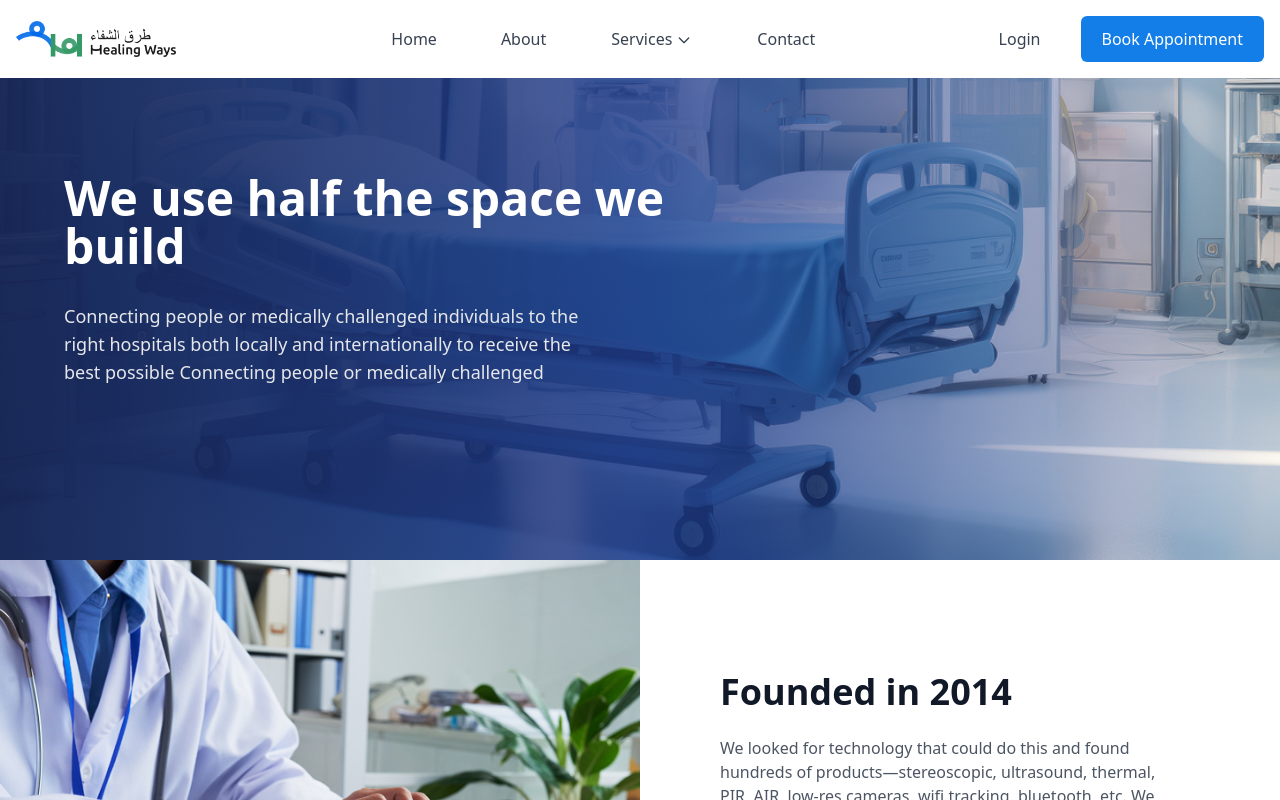
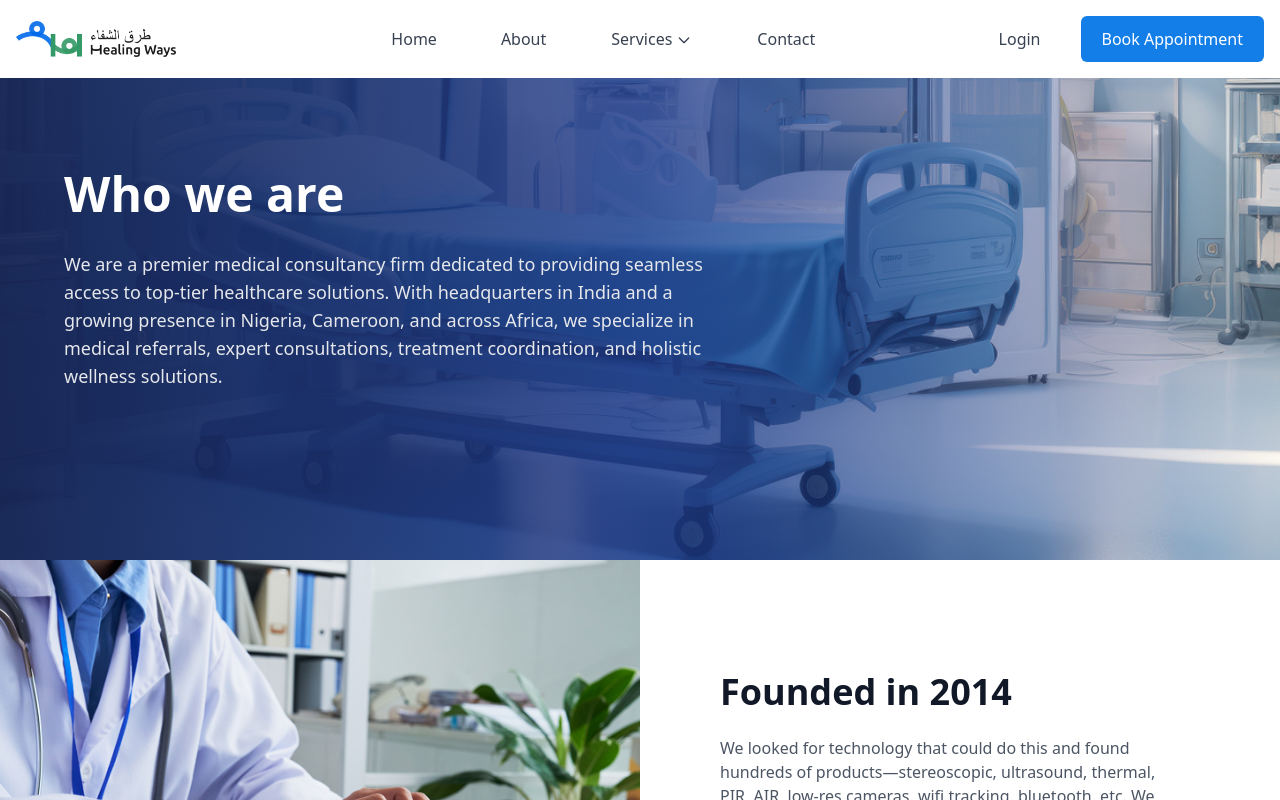
Before and after one commit to Binmuhammad001/healing-ways, a React (Vite) app: page /about in a window 1280 px wide. Shown: the top 800 px of the page. Built offline with nearby package versions, Linux system fonts and the light colour scheme.

Commit message:
Update Hero.jsx

```diff
--- a/src/components/about/Hero.jsx
+++ b/src/components/about/Hero.jsx
@@ -19,10 +19,11 @@ export default function HeroSection() {
       <div className="relative z-10 container mx-auto px-8 md:px-12 lg:px-16 max-w-7xl">
         <div className="max-w-2xl">
           <h2 className="text-4xl md:text-4xl lg:text-5xl font-bold mb-8 leading-tight text-white">
-            We use half the space we build
+            Who we are
           </h2>
           <p className="text-base md:text-lg text-gray-200 leading-relaxed">
-            Connecting people or medically challenged individuals to the<br/>right hospitals both locally and internationally to receive the<br/> best possible Connecting people or medically challenged
+            We are a premier medical consultancy firm dedicated to providing seamless access to top-tier healthcare solutions. With headquarters in India and a growing presence in Nigeria, Cameroon, and across Africa, we specialize in medical referrals, expert consultations, treatment coordination, and holistic wellness solutions.
+
           </p>
         </div>
       </div>
```
